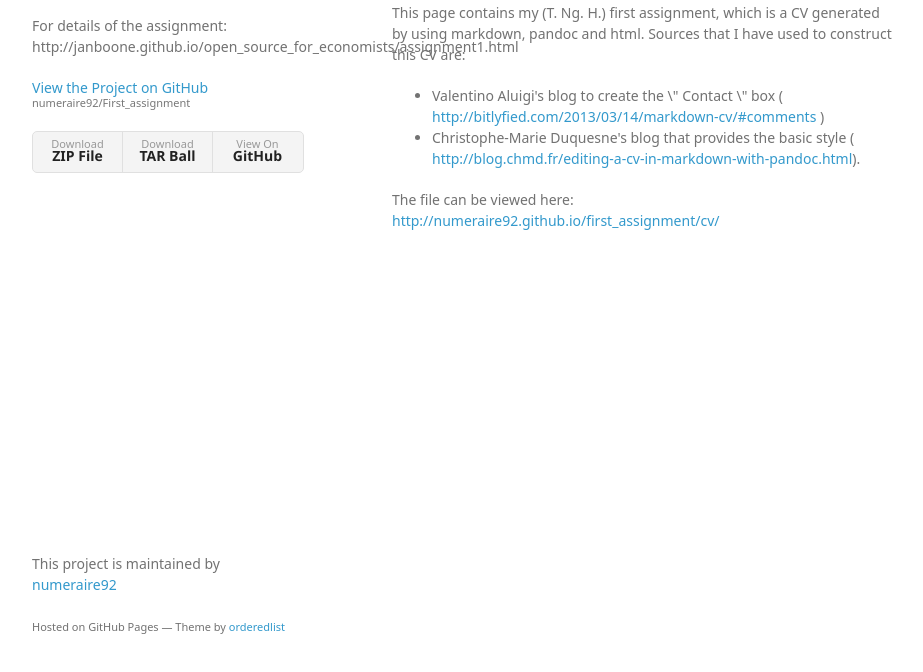
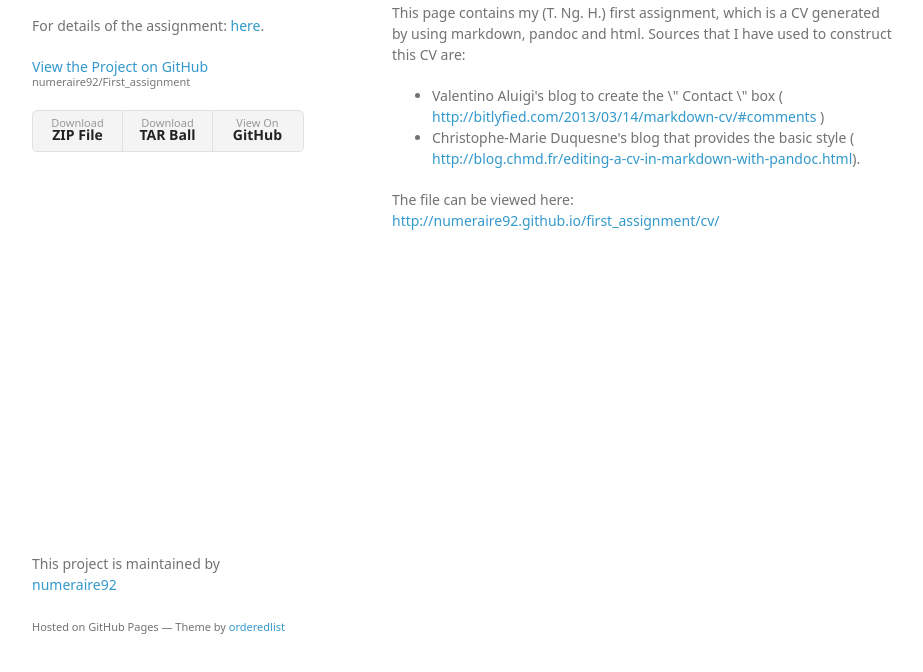
Before and after one commit to numeraire92/First_assignment, a plain HTML site: page index.html in a window 1280 px wide. Shown: the part 94-766 px from the top of the page, without its empty margins (178-1101 px from the left). Drawn offline with Linux system fonts and the light colour scheme; a web font is replaced by a local one.

Commit message:
Update index.html
Change the place of the link to the CV and added a hyperlink to the assignment description.

```diff
--- a/index.html
+++ b/index.html
@@ -16,7 +16,7 @@
     <div class="wrapper">
       <header>
         <h1>First assignment</h1>
-        <p>For details of the assignment: http://janboone.github.io/open_source_for_economists/assignment1.html</p>
+        <p>For details of the assignment: <a href="http://janboone.github.io/open_source_for_economists/assignment1.html"> here</a>.</p>
 
         <p class="view"><a href="https://github.com/numeraire92/First_assignment">View the Project on GitHub <small>numeraire92/First_assignment</small></a></p>
 
```
